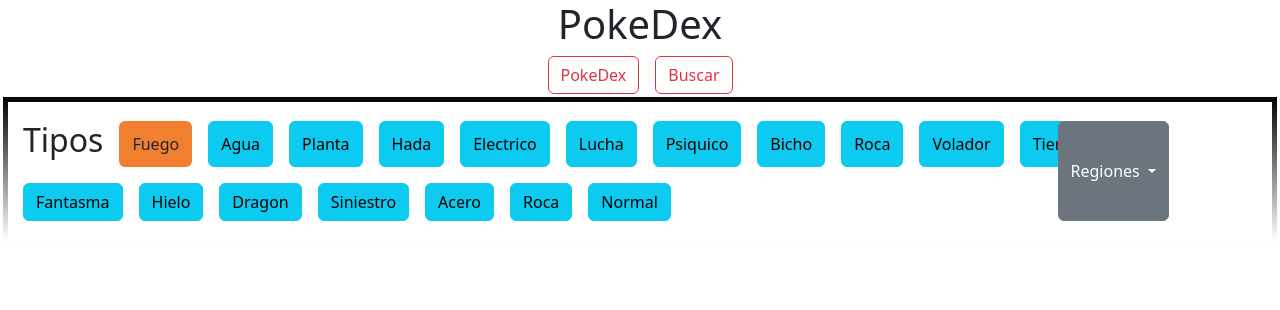
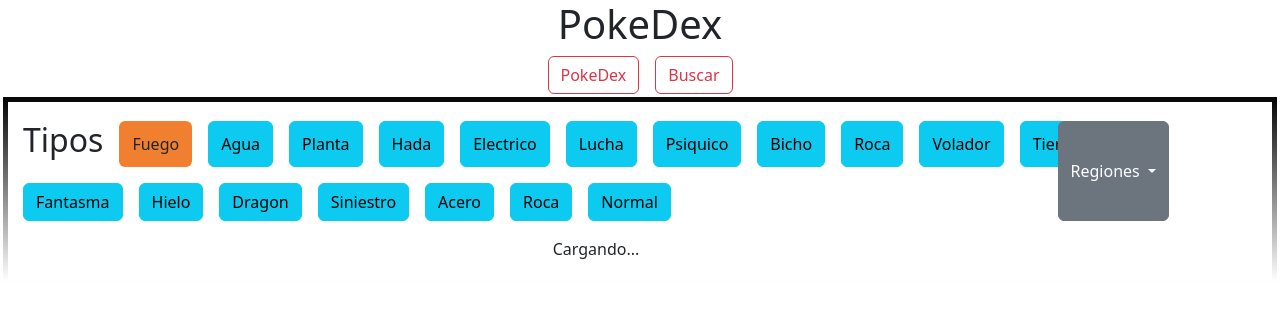
Before and after one commit to Stiware/pokedex-v0.2, an Angular app: page / in a window 1280 px wide. Shown: the top 310 px of the page. Built offline with nearby package versions, Linux system fonts and the light colour scheme.

Commit message:
trying to defer the pokemon list component

```diff
--- a/src/app/components/pokemon-list/pokemon-list.component.html
+++ b/src/app/components/pokemon-list/pokemon-list.component.html
@@ -40,8 +40,9 @@
 
 </header>
 
+
 <main class="d-flex justify-content-center gap-5 flex-wrap">
-
+@defer (on timer(10s)){
     <div *ngFor="let pokemon of Pokedex" class="card" style="width: 18rem;">
     <img src="{{pokemon[3]}}" class="card-img-top" alt="...">
     <div class="card-body">
@@ -49,4 +50,11 @@
         <p class="card-text">{{desc(descriptions,pokemon[0])}}</p>
     </div>
     </div>
+}
+@placeholder {
+    <p>Cargando...</p>
+}
+@loading {
+    <p>loading...</p>
+}
 </main>
```
